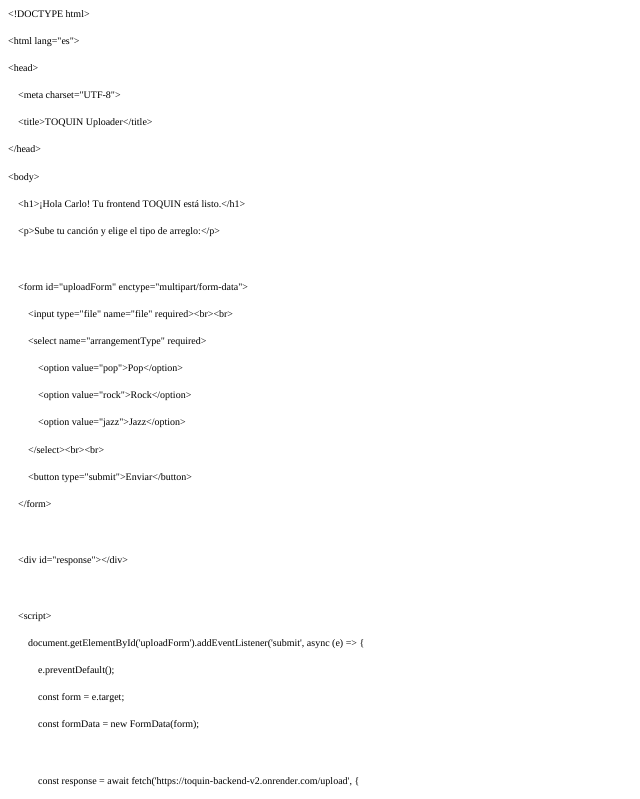
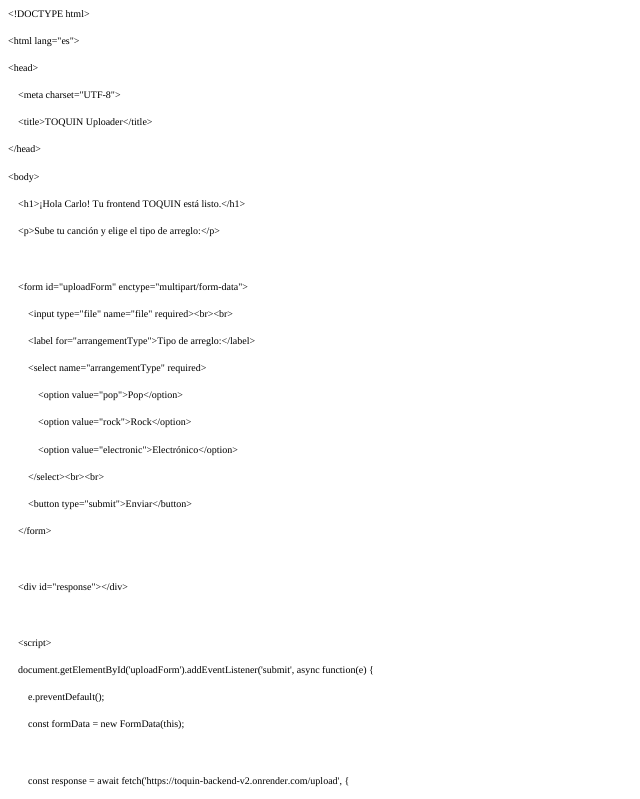
Before and after one commit to CarloGless/toquin-backend, a website: page Desktop/toquin-frontend-final/index.html in a window 1280 px wide. Shown: the top 799 px of the page, without its empty margins (0-640 px from the left). Drawn offline with Linux system fonts and the light colour scheme.

Commit message:
Formulario para upload listo

```diff
--- a/Desktop/toquin-frontend-final/index.html
+++ b/Desktop/toquin-frontend-final/index.html
@@ -23,10 +23,11 @@
 <h1 style="margin: 0.0px 0.0px 16.1px 0.0px; font: 10.0px Times; -webkit-text-stroke: #000000; min-height: 13.0px"><span class="s1"></span><br></h1>
 <h1 style="margin: 0.0px 0.0px 16.1px 0.0px; font: 10.0px Times; -webkit-text-stroke: #000000"><span class="s1"><span class="Apple-converted-space">    </span>&lt;form id="uploadForm" enctype="multipart/form-data"&gt;</span></h1>
 <h1 style="margin: 0.0px 0.0px 16.1px 0.0px; font: 10.0px Times; -webkit-text-stroke: #000000"><span class="s1"><span class="Apple-converted-space">        </span>&lt;input type="file" name="file" required&gt;&lt;br&gt;&lt;br&gt;</span></h1>
+<h1 style="margin: 0.0px 0.0px 16.1px 0.0px; font: 10.0px Times; -webkit-text-stroke: #000000"><span class="s1"><span class="Apple-converted-space">        </span>&lt;label for="arrangementType"&gt;Tipo de arreglo:&lt;/label&gt;</span></h1>
 <h1 style="margin: 0.0px 0.0px 16.1px 0.0px; font: 10.0px Times; -webkit-text-stroke: #000000"><span class="s1"><span class="Apple-converted-space">        </span>&lt;select name="arrangementType" required&gt;</span></h1>
 <h1 style="margin: 0.0px 0.0px 16.1px 0.0px; font: 10.0px Times; -webkit-text-stroke: #000000"><span class="s1"><span class="Apple-converted-space">            </span>&lt;option value="pop"&gt;Pop&lt;/option&gt;</span></h1>
 <h1 style="margin: 0.0px 0.0px 16.1px 0.0px; font: 10.0px Times; -webkit-text-stroke: #000000"><span class="s1"><span class="Apple-converted-space">            </span>&lt;option value="rock"&gt;Rock&lt;/option&gt;</span></h1>
-<h1 style="margin: 0.0px 0.0px 16.1px 0.0px; font: 10.0px Times; -webkit-text-stroke: #000000"><span class="s1"><span class="Apple-converted-space">            </span>&lt;option value="jazz"&gt;Jazz&lt;/option&gt;</span></h1>
+<h1 style="margin: 0.0px 0.0px 16.1px 0.0px; font: 10.0px Times; -webkit-text-stroke: #000000"><span class="s1"><span class="Apple-converted-space">            </span>&lt;option value="electronic"&gt;Electrónico&lt;/option&gt;</span></h1>
 <h1 style="margin: 0.0px 0.0px 16.1px 0.0px; font: 10.0px Times; -webkit-text-stroke: #000000"><span class="s1"><span class="Apple-converted-space">        </span>&lt;/select&gt;&lt;br&gt;&lt;br&gt;</span></h1>
 <h1 style="margin: 0.0px 0.0px 16.1px 0.0px; font: 10.0px Times; -webkit-text-stroke: #000000"><span class="s1"><span class="Apple-converted-space">        </span>&lt;button type="submit"&gt;Enviar&lt;/button&gt;</span></h1>
 <h1 style="margin: 0.0px 0.0px 16.1px 0.0px; font: 10.0px Times; -webkit-text-stroke: #000000"><span class="s1"><span class="Apple-converted-space">    </span>&lt;/form&gt;</span></h1>
@@ -34,19 +35,18 @@
 <h1 style="margin: 0.0px 0.0px 16.1px 0.0px; font: 10.0px Times; -webkit-text-stroke: #000000"><span class="s1"><span class="Apple-converted-space">    </span>&lt;div id="response"&gt;&lt;/div&gt;</span></h1>
 <h1 style="margin: 0.0px 0.0px 16.1px 0.0px; font: 10.0px Times; -webkit-text-stroke: #000000; min-height: 13.0px"><span class="s1"></span><br></h1>
 <h1 style="margin: 0.0px 0.0px 16.1px 0.0px; font: 10.0px Times; -webkit-text-stroke: #000000"><span class="s1"><span class="Apple-converted-space">    </span>&lt;script&gt;</span></h1>
-<h1 style="margin: 0.0px 0.0px 16.1px 0.0px; font: 10.0px Times; -webkit-text-stroke: #000000"><span class="s1"><span class="Apple-converted-space">        </span>document.getElementById('uploadForm').addEventListener('submit', async (e) =&gt; {</span></h1>
-<h1 style="margin: 0.0px 0.0px 16.1px 0.0px; font: 10.0px Times; -webkit-text-stroke: #000000"><span class="s1"><span class="Apple-converted-space">            </span>e.preventDefault();</span></h1>
-<h1 style="margin: 0.0px 0.0px 16.1px 0.0px; font: 10.0px Times; -webkit-text-stroke: #000000"><span class="s1"><span class="Apple-converted-space">            </span>const form = e.target;</span></h1>
-<h1 style="margin: 0.0px 0.0px 16.1px 0.0px; font: 10.0px Times; -webkit-text-stroke: #000000"><span class="s1"><span class="Apple-converted-space">            </span>const formData = new FormData(form);</span></h1>
+<h1 style="margin: 0.0px 0.0px 16.1px 0.0px; font: 10.0px Times; -webkit-text-stroke: #000000"><span class="s1"><span class="Apple-converted-space">    </span>document.getElementById('uploadForm').addEventListener('submit', async function(e) {</span></h1>
+<h1 style="margin: 0.0px 0.0px 16.1px 0.0px; font: 10.0px Times; -webkit-text-stroke: #000000"><span class="s1"><span class="Apple-converted-space">        </span>e.preventDefault();</span></h1>
+<h1 style="margin: 0.0px 0.0px 16.1px 0.0px; font: 10.0px Times; -webkit-text-stroke: #000000"><span class="s1"><span class="Apple-converted-space">        </span>const formData = new FormData(this);</span></h1>
 <h1 style="margin: 0.0px 0.0px 16.1px 0.0px; font: 10.0px Times; -webkit-text-stroke: #000000; min-height: 13.0px"><span class="s1"></span><br></h1>
-<h1 style="margin: 0.0px 0.0px 16.1px 0.0px; font: 10.0px Times; -webkit-text-stroke: #000000"><span class="s1"><span class="Apple-converted-space">            </span>const response = await fetch('https://toquin-backend-v2.onrender.com/upload', {</span></h1>
-<h1 style="margin: 0.0px 0.0px 16.1px 0.0px; font: 10.0px Times; -webkit-text-stroke: #000000"><span class="s1"><span class="Apple-converted-space">                </span>method: 'POST',</span></h1>
-<h1 style="margin: 0.0px 0.0px 16.1px 0.0px; font: 10.0px Times; -webkit-text-stroke: #000000"><span class="s1"><span class="Apple-converted-space">                </span>body: formData</span></h1>
-<h1 style="margin: 0.0px 0.0px 16.1px 0.0px; font: 10.0px Times; -webkit-text-stroke: #000000"><span class="s1"><span class="Apple-converted-space">            </span>});</span></h1>
+<h1 style="margin: 0.0px 0.0px 16.1px 0.0px; font: 10.0px Times; -webkit-text-stroke: #000000"><span class="s1"><span class="Apple-converted-space">        </span>const response = await fetch('https://toquin-backend-v2.onrender.com/upload', {</span></h1>
+<h1 style="margin: 0.0px 0.0px 16.1px 0.0px; font: 10.0px Times; -webkit-text-stroke: #000000"><span class="s1"><span class="Apple-converted-space">            </span>method: 'POST',</span></h1>
+<h1 style="margin: 0.0px 0.0px 16.1px 0.0px; font: 10.0px Times; -webkit-text-stroke: #000000"><span class="s1"><span class="Apple-converted-space">            </span>body: formData</span></h1>
+<h1 style="margin: 0.0px 0.0px 16.1px 0.0px; font: 10.0px Times; -webkit-text-stroke: #000000"><span class="s1"><span class="Apple-converted-space">        </span>});</span></h1>
 <h1 style="margin: 0.0px 0.0px 16.1px 0.0px; font: 10.0px Times; -webkit-text-stroke: #000000; min-height: 13.0px"><span class="s1"></span><br></h1>
-<h1 style="margin: 0.0px 0.0px 16.1px 0.0px; font: 10.0px Times; -webkit-text-stroke: #000000"><span class="s1"><span class="Apple-converted-space">            </span>const result = await response.json();</span></h1>
-<h1 style="margin: 0.0px 0.0px 16.1px 0.0px; font: 10.0px Times; -webkit-text-stroke: #000000"><span class="s1"><span class="Apple-converted-space">            </span>document.getElementById('response').innerText = JSON.stringify(result, null, 2);</span></h1>
-<h1 style="margin: 0.0px 0.0px 16.1px 0.0px; font: 10.0px Times; -webkit-text-stroke: #000000"><span class="s1"><span class="Apple-converted-space">        </span>});</span></h1>
+<h1 style="margin: 0.0px 0.0px 16.1px 0.0px; font: 10.0px Times; -webkit-text-stroke: #000000"><span class="s1"><span class="Apple-converted-space">        </span>const result = await response.json();</span></h1>
+<h1 style="margin: 0.0px 0.0px 16.1px 0.0px; font: 10.0px Times; -webkit-text-stroke: #000000"><span class="s1"><span class="Apple-converted-space">        </span>document.getElementById('response').innerText = JSON.stringify(result, null, 2);</span></h1>
+<h1 style="margin: 0.0px 0.0px 16.1px 0.0px; font: 10.0px Times; -webkit-text-stroke: #000000"><span class="s1"><span class="Apple-converted-space">    </span>});</span></h1>
 <h1 style="margin: 0.0px 0.0px 16.1px 0.0px; font: 10.0px Times; -webkit-text-stroke: #000000"><span class="s1"><span class="Apple-converted-space">    </span>&lt;/script&gt;</span></h1>
 <h1 style="margin: 0.0px 0.0px 16.1px 0.0px; font: 10.0px Times; -webkit-text-stroke: #000000"><span class="s1">&lt;/body&gt;</span></h1>
 <h1 style="margin: 0.0px 0.0px 16.1px 0.0px; font: 10.0px Times; -webkit-text-stroke: #000000"><span class="s1">&lt;/html&gt;</span></h1>
```
